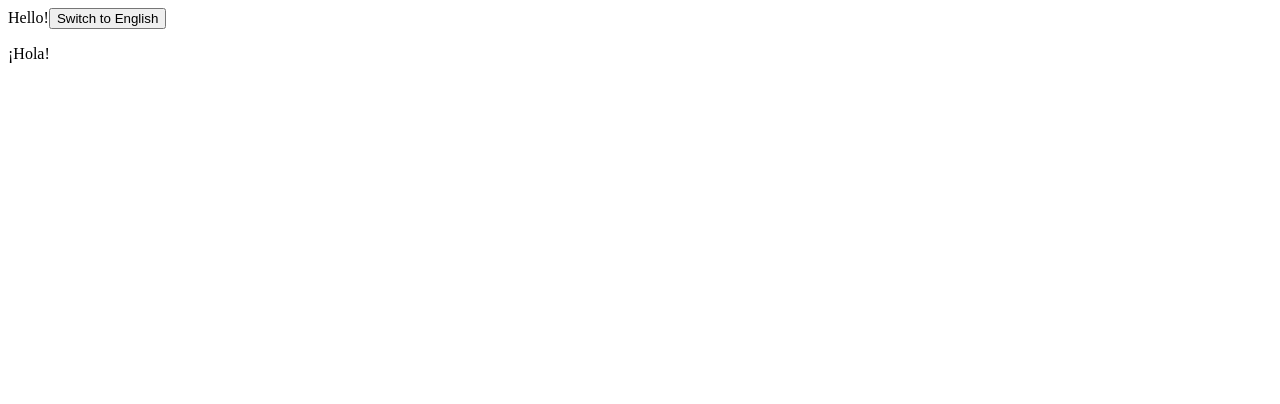
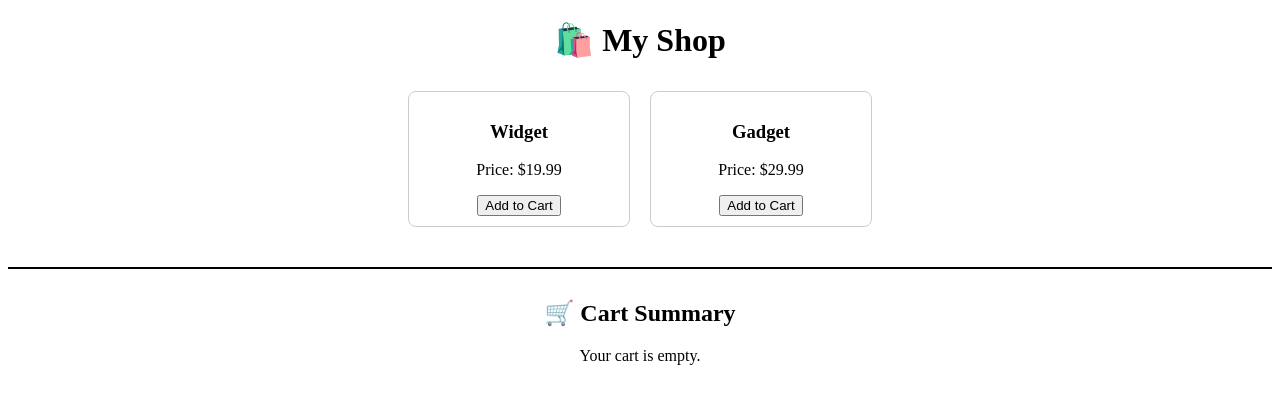
Before and after one commit to AbdifatahDeeq/React-course, a React (Vite) app: page / in a window 1280 px wide. Shown: the top 404 px of the page. Built offline with nearby package versions, Linux system fonts and the light colour scheme.

Commit message:
Exercise #16

```diff
--- a/src/App.jsx
+++ b/src/App.jsx
@@ -1,22 +1,33 @@
-import React, { useState }  from "react"
-import LangauageContext from "./LangauageContext"
+import React, { useState } from "react";
+import CartContext from "./CartContext";
+import SummaryCart from "./SummeryCart";
+import ProductCart from "./ProductCart";
 
-const App = () => {
-  const [Lang, SetLang] = useState()
+function App() {
+  const [cartItems, setCartItems] = useState([]);
 
-  const LangSwitch = () => {
-    SetLang((PreviousLang) => PreviousLang === "English" ? "Spanish" : "English");
-  }
+  const addToCart = (item) => {
+    setCartItems([...cartItems, item]);
+  };
 
+  const removeFromCart = (itemId) => {
+    setCartItems(cartItems.filter((item) => item.id !== itemId));
+  };
+
+  const value = { cartItems, addToCart, removeFromCart };
 
   return (
-    <>
-      Hello!
-      <LangauageContext.Provider>
-        <button onClick={LangSwitch}>Switch to {Lang =="English" ? "Spanish" : "English"} </button>
-        <p>{Lang === "English" ? "Hello" : "¡Hola!"}</p>
-      </LangauageContext.Provider>
-    </>
+    <CartContext.Provider value={value}>
+      <div style={{ textAlign: "center", marginTop: "20px" }}>
+        <h1>🛍️ My Shop</h1>
+        <div style={{ display: "flex", justifyContent: "center" }}>
+          <ProductCart itemId={1} itemName="Widget" price={19.99} />
+          <ProductCart itemId={2} itemName="Gadget" price={29.99} />
+        </div>
+        <SummaryCart />
+      </div>
+    </CartContext.Provider>
   );
 }
+
 export default App;
--- a/src/CartContext.jsx
+++ b/src/CartContext.jsx
@@ -1,3 +1,5 @@
 import { createContext } from "react";
 
-export const CartContext = createContext();
+const CartContext = createContext("")
+
+export default CartContext;
--- a/src/ProductCart.jsx
+++ b/src/ProductCart.jsx
@@ -1,20 +1,29 @@
-import { useContext } from "react";
-import { CartContext } from "./CartContext";
+import React, { useContext } from "react";
+import CartContext from "./CartContext";
 
-const ProductCart = ({ itemId, itemName, price }) => {
-  const { addCart } = useContext(CartContext);
+function ProductItem({ itemId, itemName, price }) {
+  const { addToCart } = useContext(CartContext);
 
-  const handleCart = () => {
-    addCart({ id: itemId, name: itemName, price: price });
+  const handleAdd = () => {
+    const item = { id: itemId, name: itemName, price };
+    addToCart(item);
   };
 
   return (
-    <div>
-      <p>{itemName}</p>
+    <div
+      style={{
+        border: "1px solid #ccc",
+        borderRadius: "8px",
+        margin: "10px",
+        padding: "10px",
+        width: "200px",
+      }}
+    >
+      <h3>{itemName}</h3>
       <p>Price: ${price}</p>
-      <button onClick={handleCart}>Add to Cart</button>
+      <button onClick={handleAdd}>Add to Cart</button>
     </div>
   );
-};
+}
 
-export default ProductCart;
+export default ProductItem;
--- a/src/SummeryCart.jsx
+++ b/src/SummeryCart.jsx
@@ -1,24 +1,43 @@
-import { useContext } from "react";
-import { CartContext } from "./CartContext";
+import React, { useContext } from "react";
+import CartContext from "./CartContext";
 
-const SummaryCart = () => {
+function SummaryCart() {
   const { cartItems, removeFromCart } = useContext(CartContext);
 
-  const totalItems = cartItems.length;
-
   return (
-    <>
-      <h1>Cart Summary ({totalItems})</h1>
-      <ul>
-        {cartItems.map((item) => (
-          <li key={item.id}>
-            {item.name} - ${item.price.toFixed(2)}
-            <button onClick={() => removeFromCart(item.id)}>Remove</button>
-          </li>
-        ))}
-      </ul>
-    </>
+    <div
+      style={{
+        marginTop: "30px",
+        borderTop: "2px solid #000",
+        paddingTop: "10px",
+      }}
+    >
+      <h2>🛒 Cart Summary</h2>
+      {cartItems.length === 0 ? (
+        <p>Your cart is empty.</p>
+      ) : (
+        cartItems.map((item) => (
+          <div key={item.id} style={{ marginBottom: "10px" }}>
+            <span>
+              {item.name} - ${item.price}
+            </span>
+            <button
+              onClick={() => removeFromCart(item.id)}
+              style={{ marginLeft: "10px" }}
+            >
+              Remove
+            </button>
+          </div>
+        ))
+      )}
+      {cartItems.length > 0 && (
+        <h3>
+          Total: $
+          {cartItems.reduce((total, item) => total + item.price, 0).toFixed(2)}
+        </h3>
+      )}
+    </div>
   );
-};
+}
 
 export default SummaryCart;
```
Also changed, not shown: src/LanguageComponet,jsx.jsx (+4 -3 lines), src/index.html (deleted, +0 -13 lines).
